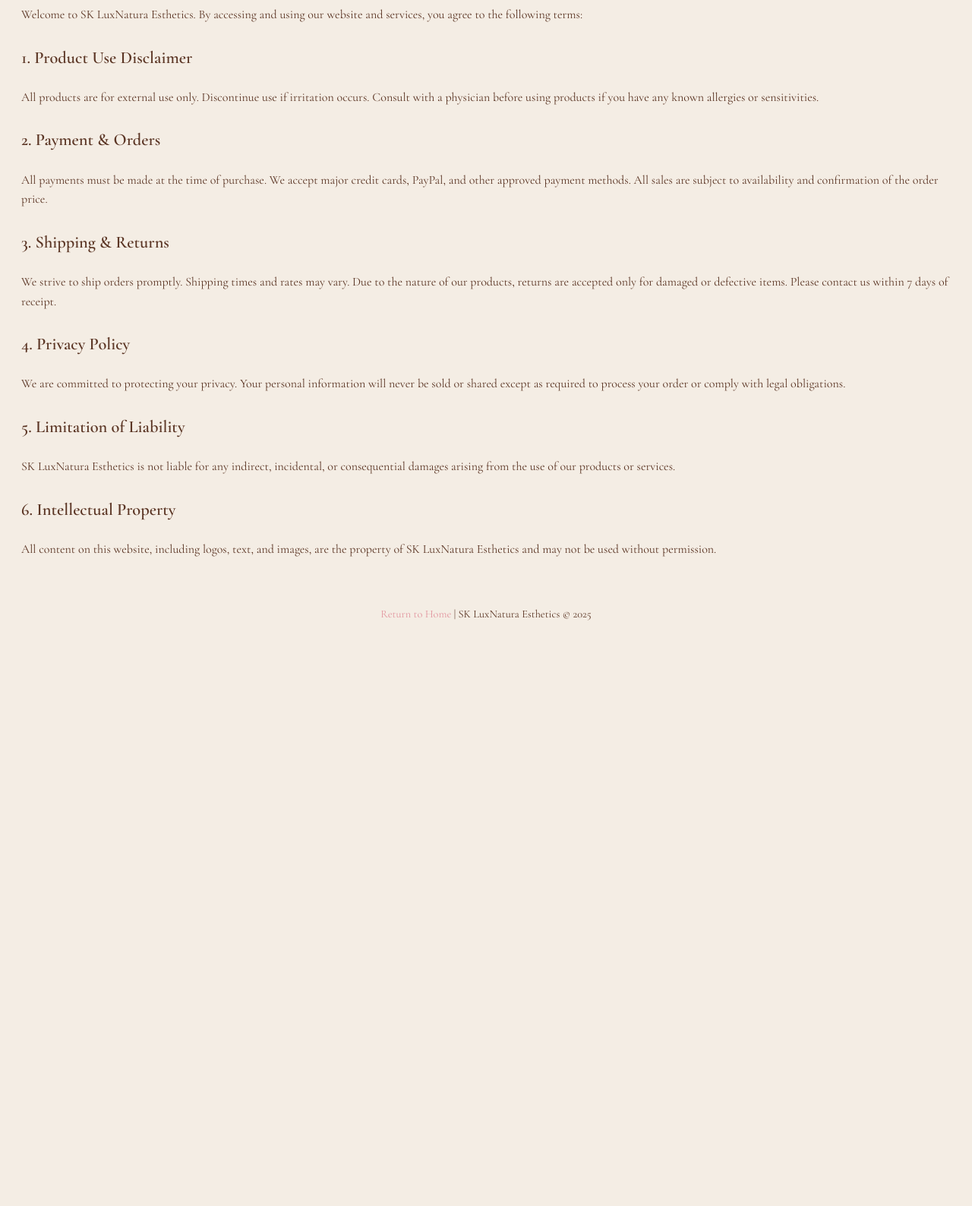
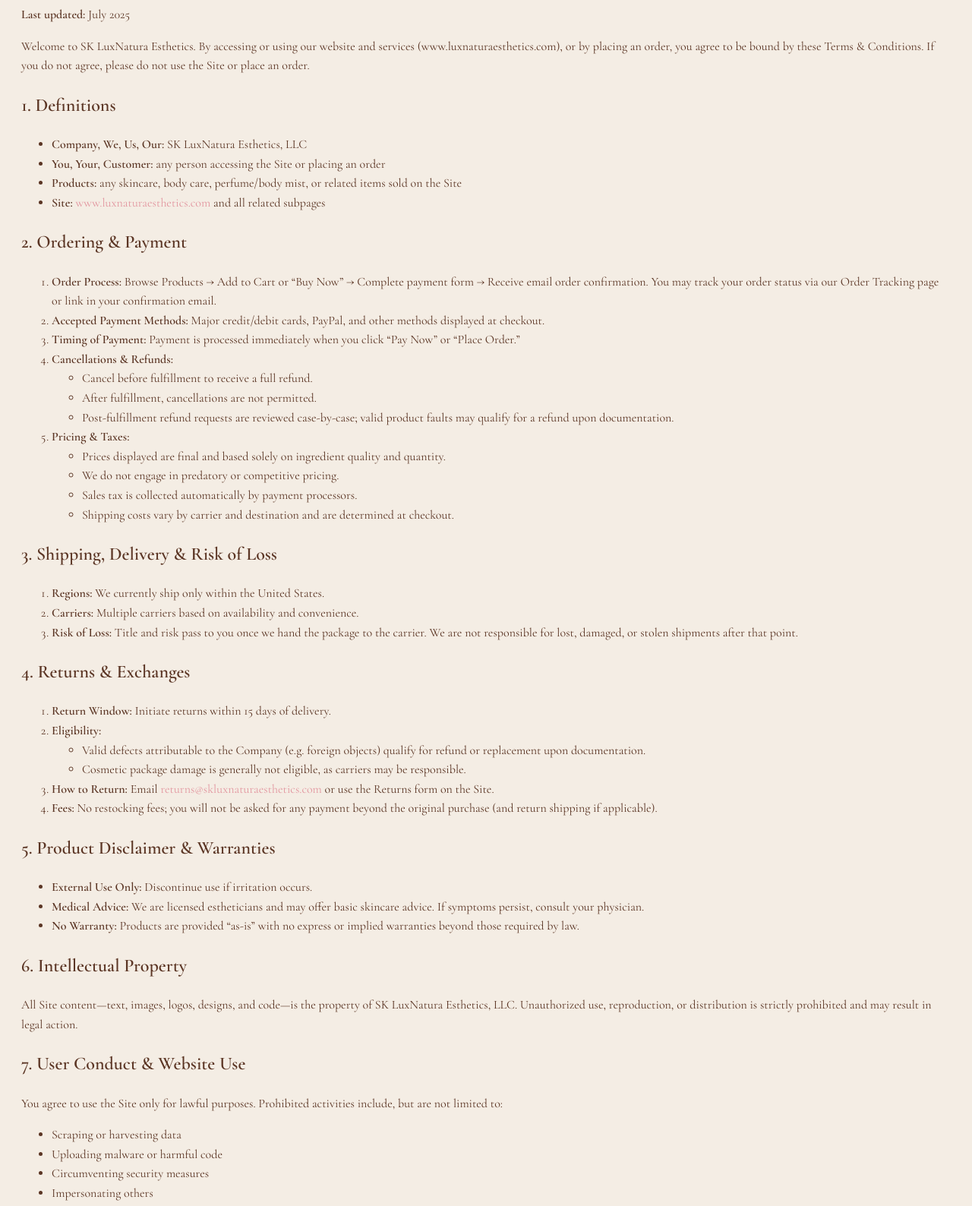
Before and after one commit to luxnatura-sk/sk-luxnatura-esthetics-site-beta, a plain HTML site: page terms.html in a window 1280 px wide. Shown: the part 180-1768 px from the top of the page at 76% size. Before the commit the page ends 1062 px from the top, so only its background shows below. Drawn offline with nearby package versions, Linux system fonts and the light colour scheme.

Commit message:
Update terms.html

```diff
--- a/terms.html
+++ b/terms.html
@@ -41,27 +41,113 @@
     </style>
 </head>
 <body>
-    <h1>Terms & Conditions</h1>
-    <p>Welcome to SK LuxNatura Esthetics. By accessing and using our website and services, you agree to the following terms:</p>
+    <main class="terms">
+    <h1>Terms &amp; Conditions</h1>
+    <p><strong>Last updated:</strong> July 2025</p>
+    <p>Welcome to SK LuxNatura Esthetics. By accessing or using our website and services (www.luxnaturaesthetics.com), or by placing an order, you agree to be bound by these Terms &amp; Conditions. If you do not agree, please do not use the Site or place an order.</p>
 
-    <h3>1. Product Use Disclaimer</h3>
-    <p>All products are for external use only. Discontinue use if irritation occurs. Consult with a physician before using products if you have any known allergies or sensitivities.</p>
+    <h2>1. Definitions</h2>
+    <ul>
+      <li><strong>Company, We, Us, Our:</strong> SK LuxNatura Esthetics, LLC</li>
+      <li><strong>You, Your, Customer:</strong> any person accessing the Site or placing an order</li>
+      <li><strong>Products:</strong> any skincare, body care, perfume/body mist, or related items sold on the Site</li>
+      <li><strong>Site:</strong> <a href="https://luxnaturaesthetics.com">www.luxnaturaesthetics.com</a> and all related subpages</li>
+    </ul>
 
-    <h3>2. Payment & Orders</h3>
-    <p>All payments must be made at the time of purchase. We accept major credit cards, PayPal, and other approved payment methods. All sales are subject to availability and confirmation of the order price.</p>
+    <h2>2. Ordering &amp; Payment</h2>
+    <ol>
+      <li><strong>Order Process:</strong> Browse Products &rarr; Add to Cart or “Buy Now” &rarr; Complete payment form &rarr; Receive email order confirmation. You may track your order status via our Order Tracking page or link in your confirmation email.</li>
+      <li><strong>Accepted Payment Methods:</strong> Major credit/debit cards, PayPal, and other methods displayed at checkout.</li>
+      <li><strong>Timing of Payment:</strong> Payment is processed immediately when you click “Pay Now” or “Place Order.”</li>
+      <li><strong>Cancellations &amp; Refunds:</strong>
+        <ul>
+          <li>Cancel before fulfillment to receive a full refund.</li>
+          <li>After fulfillment, cancellations are not permitted.</li>
+          <li>Post-fulfillment refund requests are reviewed case-by-case; valid product faults may qualify for a refund upon documentation.</li>
+        </ul>
+      </li>
+      <li><strong>Pricing &amp; Taxes:</strong>
+        <ul>
+          <li>Prices displayed are final and based solely on ingredient quality and quantity.</li>
+          <li>We do not engage in predatory or competitive pricing.</li>
+          <li>Sales tax is collected automatically by payment processors.</li>
+          <li>Shipping costs vary by carrier and destination and are determined at checkout.</li>
+        </ul>
+      </li>
+    </ol>
 
-    <h3>3. Shipping & Returns</h3>
-    <p>We strive to ship orders promptly. Shipping times and rates may vary. Due to the nature of our products, returns are accepted only for damaged or defective items. Please contact us within 7 days of receipt.</p>
+    <h2>3. Shipping, Delivery &amp; Risk of Loss</h2>
+    <ol>
+      <li><strong>Regions:</strong> We currently ship only within the United States.</li>
+      <li><strong>Carriers:</strong> Multiple carriers based on availability and convenience.</li>
+      <li><strong>Risk of Loss:</strong> Title and risk pass to you once we hand the package to the carrier. We are not responsible for lost, damaged, or stolen shipments after that point.</li>
+    </ol>
 
-    <h3>4. Privacy Policy</h3>
-    <p>We are committed to protecting your privacy. Your personal information will never be sold or shared except as required to process your order or comply with legal obligations.</p>
+    <h2>4. Returns &amp; Exchanges</h2>
+    <ol>
+      <li><strong>Return Window:</strong> Initiate returns within 15 days of delivery.</li>
+      <li><strong>Eligibility:</strong>
+        <ul>
+          <li>Valid defects attributable to the Company (e.g. foreign objects) qualify for refund or replacement upon documentation.</li>
+          <li>Cosmetic package damage is generally not eligible, as carriers may be responsible.</li>
+        </ul>
+      </li>
+      <li><strong>How to Return:</strong> Email <a href="mailto:lux.natura101@gmail.com">returns@skluxnaturaesthetics.com</a> or use the Returns form on the Site.</li>
+      <li><strong>Fees:</strong> No restocking fees; you will not be asked for any payment beyond the original purchase (and return shipping if applicable).</li>
+    </ol>
 
-    <h3>5. Limitation of Liability</h3>
-    <p>SK LuxNatura Esthetics is not liable for any indirect, incidental, or consequential damages arising from the use of our products or services.</p>
+    <h2>5. Product Disclaimer &amp; Warranties</h2>
+    <ul>
+      <li><strong>External Use Only:</strong> Discontinue use if irritation occurs.</li>
+      <li><strong>Medical Advice:</strong> We are licensed estheticians and may offer basic skincare advice. If symptoms persist, consult your physician.</li>
+      <li><strong>No Warranty:</strong> Products are provided “as-is” with no express or implied warranties beyond those required by law.</li>
+    </ul>
 
-    <h3>6. Intellectual Property</h3>
-    <p>All content on this website, including logos, text, and images, are the property of SK LuxNatura Esthetics and may not be used without permission.</p>
+    <h2>6. Intellectual Property</h2>
+    <p>All Site content—text, images, logos, designs, and code—is the property of SK LuxNatura Esthetics, LLC. Unauthorized use, reproduction, or distribution is strictly prohibited and may result in legal action.</p>
 
+    <h2>7. User Conduct &amp; Website Use</h2>
+    <p>You agree to use the Site only for lawful purposes. Prohibited activities include, but are not limited to:</p>
+    <ul>
+      <li>Scraping or harvesting data</li>
+      <li>Uploading malware or harmful code</li>
+      <li>Circumventing security measures</li>
+      <li>Impersonating others</li>
+    </ul>
+    <p>You must be at least 18 years old to purchase Products.</p>
+
+    <h2>8. Limitation of Liability &amp; Disclaimer of Damages</h2>
+    <p>To the fullest extent permitted by law, SK LuxNatura Esthetics, LLC and its affiliates shall not be liable for any indirect, incidental, special, or consequential damages, including lost profits, arising from your use of Products or the Site.</p>
+
+    <h2>9. Indemnification</h2>
+    <p>You agree to indemnify and hold harmless SK LuxNatura Esthetics, LLC and its officers, directors, and employees from any claims, damages, losses, liabilities, and expenses (including attorneys’ fees) arising out of your breach of these Terms or misuse of the Site.</p>
+
+    <h2>10. Governing Law &amp; Dispute Resolution</h2>
+    <p>These Terms shall be governed by and construed in accordance with the laws of the United States and the State of Alabama, without regard to conflict of law principles. Any dispute will be brought exclusively in the state or federal courts located in Alabama.</p>
+    <p><strong>Compliance with Other State Laws:</strong> We also comply with applicable federal and state consumer-protection, privacy, and product-safety laws, including but not limited to:</p>
+    <ul>
+      <li><strong>California:</strong> CalOPPA, COPPA, Proposition 65</li>
+      <li><strong>Other States:</strong> Relevant skincare product labeling and e-commerce regulations</li>
+    </ul>
+
+    <h2>11. Modifications to Terms</h2>
+    <p>We reserve the right to update these Terms at any time. Changes become effective upon posting. We may notify you of significant changes via email or on-Site banners. Continued use after updates constitutes acceptance.</p>
+    <p><strong>Email Marketing:</strong> By providing your email, you consent to receive transactional emails (order confirmations, shipping updates) and marketing communications (promotions, discounts, product news). You may unsubscribe at any time.</p>
+
+    <h2>12. Gift Cards &amp; Bundles</h2>
+    <ul>
+      <li><strong>Gift Cards:</strong> Available in the future; never expire and may be used on any Product unless stated otherwise.</li>
+      <li><strong>Bulk Pricing:</strong> No bulk-order discounts; discounted pricing applies only to curated bundles or sale items.</li>
+    </ul>
+
+    <h2>13. Contact Information</h2>
+    <p>If you have questions about these Terms, please contact us at:</p>
+    <ul>
+      <li><strong>Email:</strong> <a href="mailto:lux.natura101@gmail.com">support@skluxnaturaesthetics.com</a></li>
+    </ul>
+
+    <p>Thank you for shopping with SK LuxNatura Esthetics. We’re committed to quality, transparency, and your satisfaction.</p>
+  </main>
     <footer>
         <p><a href="index.html">Return to Home</a> | SK LuxNatura Esthetics © 2025</p>
     </footer>
```
